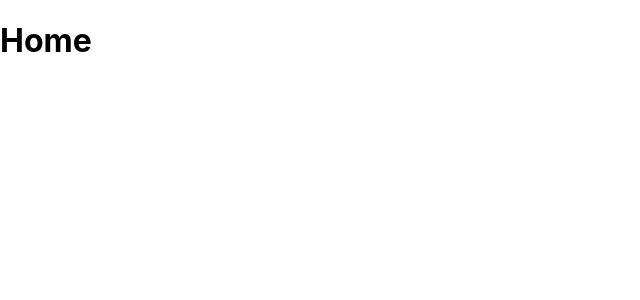
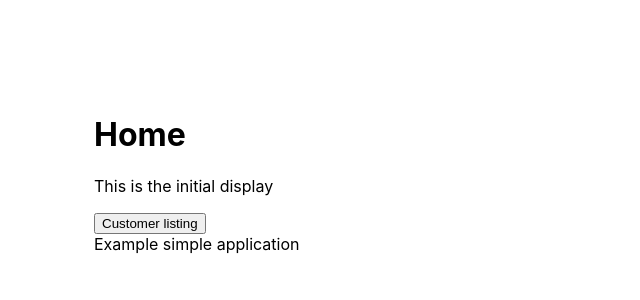
Before and after one commit to frandieguez/react-customer-abm, a React (Create React App) app: page / in a window 1280 px wide. Shown: the top 300 px of the page, without its empty margins (0-640 px from the left). Built offline with nearby package versions, Linux system fonts and the light colour scheme.

Commit message:
Implement HomeContainer and create an example of withRouter decorator
Without withRouter the history, location and match will not be injected
into the component when we call it the component from a function

```diff
--- a/src/App.js
+++ b/src/App.js
@@ -1,10 +1,11 @@
 import React, { Component } from 'react';
 import { BrowserRouter as Router, Route, Switch } from 'react-router-dom'
 import './App.css';
+import HomeContainer from './containers/HomeContainer';
 
 class App extends Component {
 
-  renderHome = () => <h1>Home</h1>
+  renderHome = () => <HomeContainer />
 
   renderCustomerContainer = () => <h1>Customer Container</h1>
 
--- /dev/null
+++ b/src/containers/HomeContainer.js
@@ -0,0 +1,36 @@
+import React, { Component } from 'react';
+import { withRouter } from 'react-router-dom';
+import AppFrame from '../components/AppFrame';
+import CustomerActions from '../components/CustomerActions';
+import PropTypes from 'prop-types';
+
+class HomeContainer extends Component {
+
+  handleOnClick = () => {
+    // the prop history is always injected by the Route Component
+    this.props.history.push('/customers');
+  }
+
+  render() {
+    return (
+      <div>
+        <AppFrame header='Home' body={
+          <div>
+            <p>This is the initial display</p>
+
+            <CustomerActions>
+              <button onClick={this.handleOnClick}>Customer listing</button>
+            </CustomerActions>
+          </div>
+        }>
+        </AppFrame>
+      </div>
+    );
+  }
+}
+
+HomeContainer.propTypes = {
+
+};
+
+export default withRouter(HomeContainer);
--- a/src/index.css
+++ b/src/index.css
@@ -12,3 +12,8 @@ code {
   font-family: source-code-pro, Menlo, Monaco, Consolas, "Courier New",
     monospace;
 }
+
+.app-frame {
+  margin: 5%;
+  padding: 30px;
+}
```
